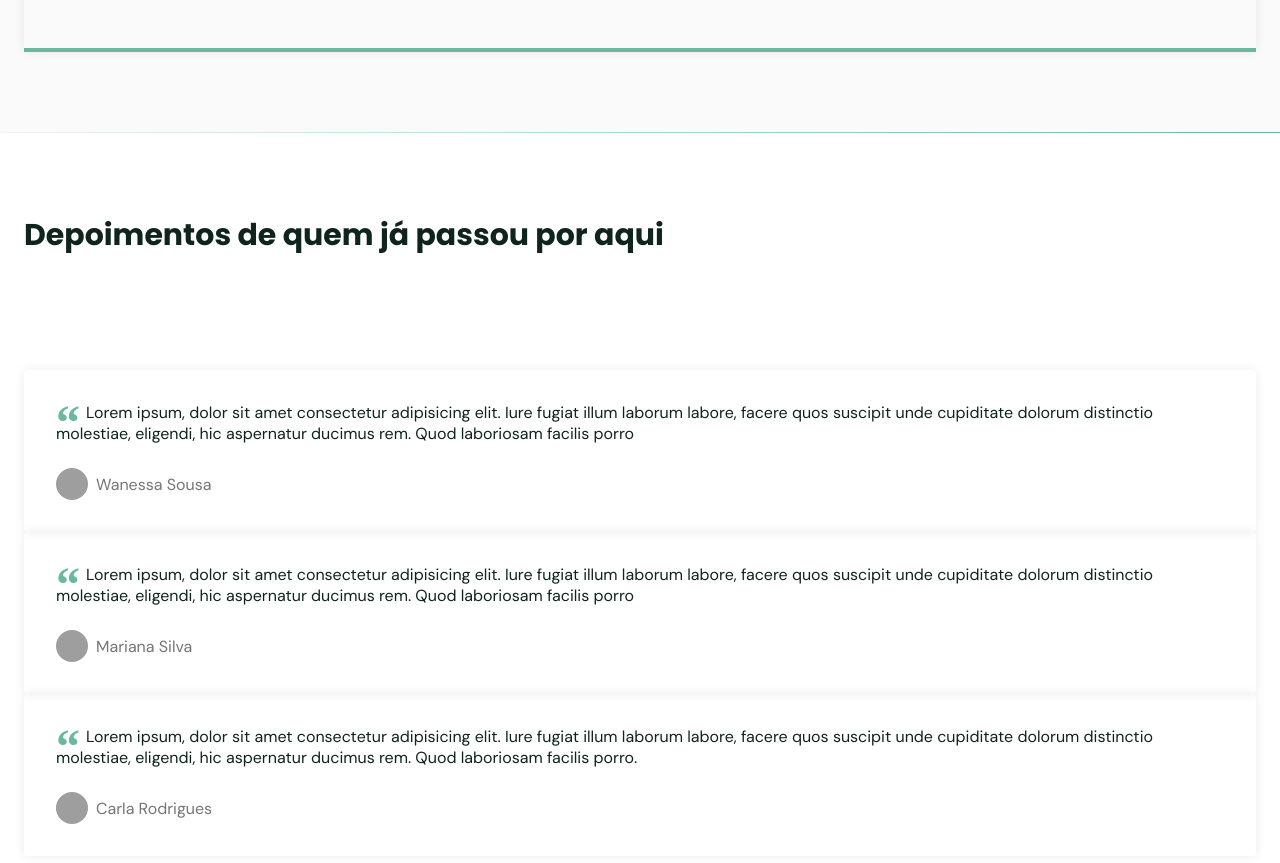
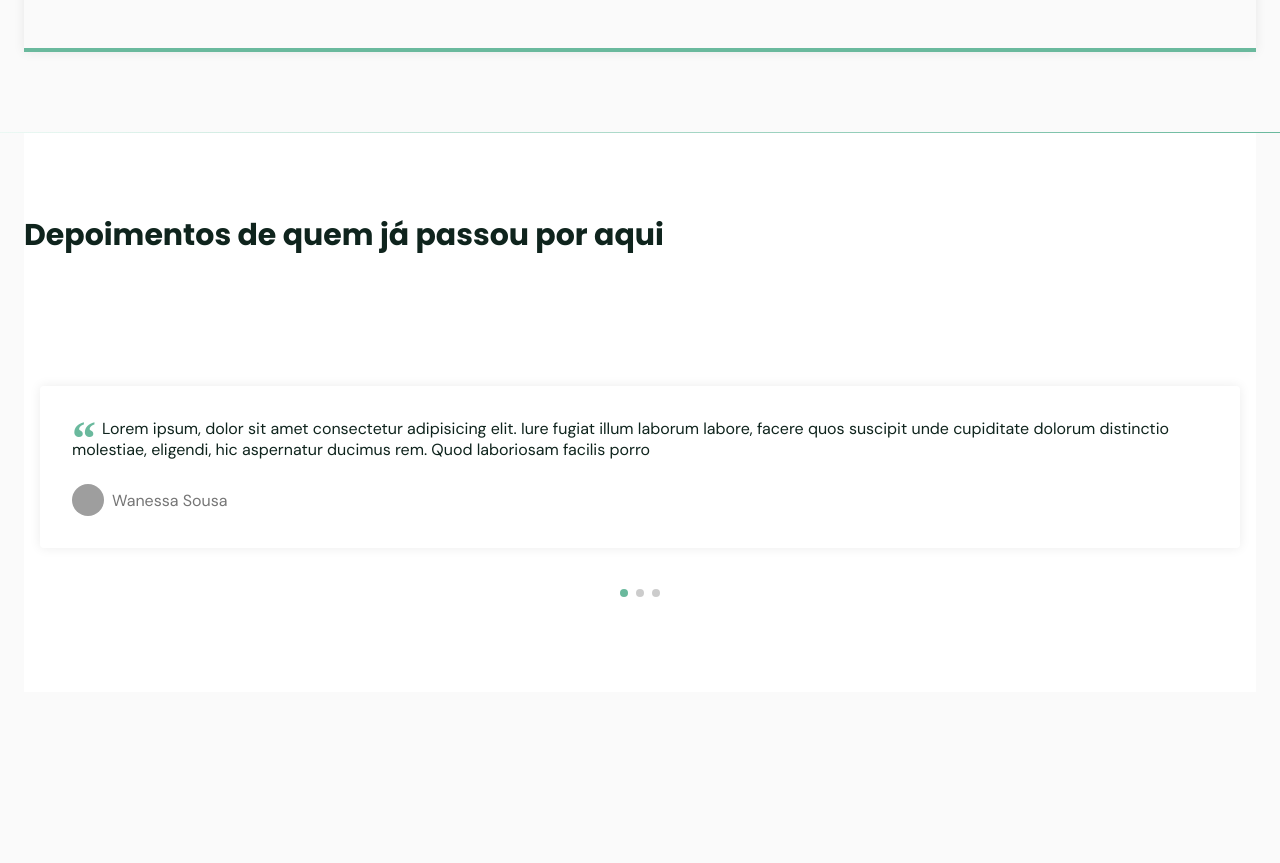
Before and after one commit to daniLdutra/nlw-origin-six, a plain HTML site: page index.html in a window 1280 px wide. Shown: the part 4220-5083 px from the top of the page. After the commit the page ends 4912 px from the top, so only its background shows below. Drawn offline with nearby package versions, Linux system fonts and the light colour scheme; grey boxes are pictures that could not be loaded; files whose address does not match are found by name.

Commit message:
Biblioteca swiper em depoimentos

```diff
--- a/index.html
+++ b/index.html
@@ -9,6 +9,12 @@
     <link rel="stylesheet" href="assets/fonts/style.css" />
 
     <title>OriginSix</title>
+
+    <!--Swiper-->
+    <link
+      rel="stylesheet"
+      href="https://unpkg.com/swiper/swiper-bundle.min.css"
+    />
 
     <!--Styles-->
     <link rel="stylesheet" href="style.css" />
@@ -142,17 +148,18 @@
 
       <!--Testimonials-->
       <section class="section" id="testimonials">
-        <div class="container grid">
+        <div class="container">
           <header>
             <h2 class="title">Depoimentos de quem já passou por aqui</h2>
           </header>
-          <div class="testimonials">
-            <div class="testimonial">
+          <div class="testimonials swiper-container">
+            <div class="swiper-wrapper">
+              <div class="testimonial swiper-slide">
                 <blockquote>
                   <p>
                     <span>&ldquo;</span>
-                  Lorem ipsum, dolor sit amet consectetur adipisicing elit. Iure
-                  fugiat illum laborum labore, facere quos suscipit unde
+                    Lorem ipsum, dolor sit amet consectetur adipisicing elit.
+                    Iure fugiat illum laborum labore, facere quos suscipit unde
                     cupiditate dolorum distinctio molestiae, eligendi, hic
                     aspernatur ducimus rem. Quod laboriosam facilis porro
                   </p>
@@ -166,12 +173,12 @@
                 </blockquote>
               </div>
 
-            <div class="testimonial">
+              <div class="testimonial swiper-slide">
                 <blockquote>
                   <p>
                     <span>&ldquo;</span>
-                  Lorem ipsum, dolor sit amet consectetur adipisicing elit. Iure
-                  fugiat illum laborum labore, facere quos suscipit unde
+                    Lorem ipsum, dolor sit amet consectetur adipisicing elit.
+                    Iure fugiat illum laborum labore, facere quos suscipit unde
                     cupiditate dolorum distinctio molestiae, eligendi, hic
                     aspernatur ducimus rem. Quod laboriosam facilis porro
                   </p>
@@ -185,12 +192,12 @@
                 </blockquote>
               </div>
 
-            <div class="testimonial">
+              <div class="testimonial swiper-slide">
                 <blockquote>
                   <p>
                     <span>&ldquo;</span>
-                  Lorem ipsum, dolor sit amet consectetur adipisicing elit. Iure
-                  fugiat illum laborum labore, facere quos suscipit unde
+                    Lorem ipsum, dolor sit amet consectetur adipisicing elit.
+                    Iure fugiat illum laborum labore, facere quos suscipit unde
                     cupiditate dolorum distinctio molestiae, eligendi, hic
                     aspernatur ducimus rem. Quod laboriosam facilis porro.
                   </p>
@@ -204,6 +211,8 @@
                 </blockquote>
               </div>
             </div>
+            <div class="swiper-pagination"></div>
+          </div>
         </div>
       </section>
       <!--Contact-->
@@ -211,6 +220,10 @@
 
     <footer></footer>
 
+    <!-- Swiper-->
+    <script src="https://unpkg.com/swiper/swiper-bundle.min.js"></script>
+
+    <!-- main.js-->
     <script src="main.js"></script>
   </body>
 </html>
--- a/main.js
+++ b/main.js
@@ -32,3 +32,14 @@ window.addEventListener("scroll", function () {
     header.classList.remove("scroll");
   }
 });
+
+// Testimonials carousel slider swiper
+
+const swiper = new Swiper(".swiper-container", {
+  slidesPerview: 1,
+  pagination: {
+    el: ".swiper-pagination",
+  },
+  mousewheel: true,
+  keyboard: true,
+});
--- a/style.css
+++ b/style.css
@@ -367,6 +367,17 @@ nav.show div.icon-close {
   background: white;
 }
 
+#testimonials .container {
+  margin-left: 0;
+  margin-right: 0;
+}
+
+#testimonials {
+  margin-left: 1.5rem;
+  margin-right: 1.5rem;
+  margin-bottom: 0;
+}
+
 #testimonials blockquote {
   padding: 2rem;
   box-shadow: 0px 0px 12px rgba(0, 0, 0, 0.08);
@@ -401,3 +412,13 @@ nav.show div.icon-close {
   clip-path: circle();
   margin-right: 0.5rem;
 }
+
+/* ****Swiper***** */
+.swiper-slide {
+  height: auto;
+  padding: 4rem 1rem;
+}
+
+.swiper-pagination-bullet-active {
+  background: var(--base-color);
+}
```
Lines whose indentation alone changed are shown as unchanged.
